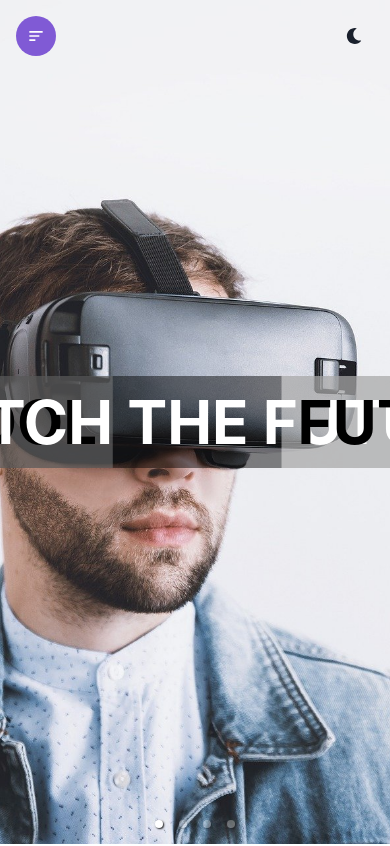
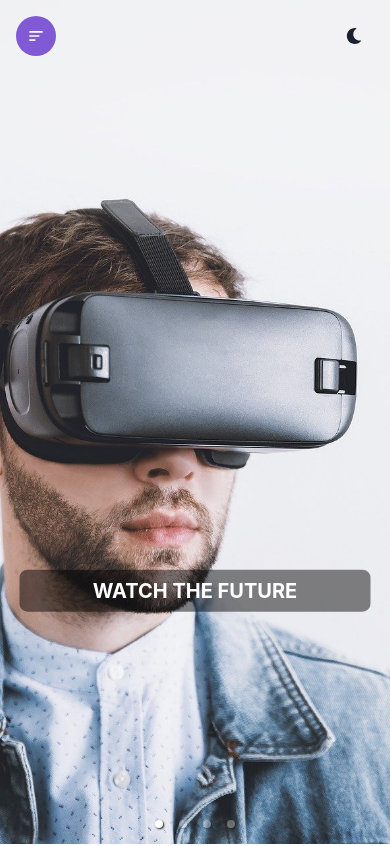
Before and after one commit to 0xyusufz/Video-Player, a React (Vite) app: page / in a window 390 px wide. Shown: the top 846 px of the page. Built offline with nearby package versions, Linux system fonts and the light colour scheme.

Commit message:
full responsive

```diff
--- a/src/main.jsx
+++ b/src/main.jsx
@@ -1,7 +1,6 @@
 import React,{ StrictMode } from 'react'
 import {ColorModeScript,ChakraProvider,theme} from '@chakra-ui/react';
 import { createRoot } from 'react-dom/client'
-import * as ReactDOM from 'react-dom/client'
 import App from './App.jsx'
 import ColorModeSwitcher from './ColorModeSwitcher'
 
--- a/src/pages/Home.jsx
+++ b/src/pages/Home.jsx
@@ -9,21 +9,22 @@ import Img4 from "../assets/4.jpg";
 import Img5 from "../assets/5.png";
 
 const headingOption = {
-  pos: "absolute",
+  position: "absolute",
+  top: ["70%", "50%"],
   left: "50%",
-  top: "50%",
-  transform: "translate(-50%,-50%)",
+  transform: "translate(-50%, -50%)",
   textTransform: "uppercase",
-  whiteSpace: "nowrap",
-  p: "4",
-  size: "4xl",
-  zIndex: "5",
+  textAlign: "center",
+  w: ["90%", "auto"],
+  px: ["3", "6"],
+  py: ["2", "4"],
+  fontSize: ["xl", "3xl", "6xl"],
+  borderRadius: "lg",
 };
 const Home = () => {
   return (
     <Box>
       <MyCarousel />
-
       <Container maxW={"container.xl"} minH={"100vh"} p={"16"}>
         <Heading
           textTransform={"uppercase"}
```
